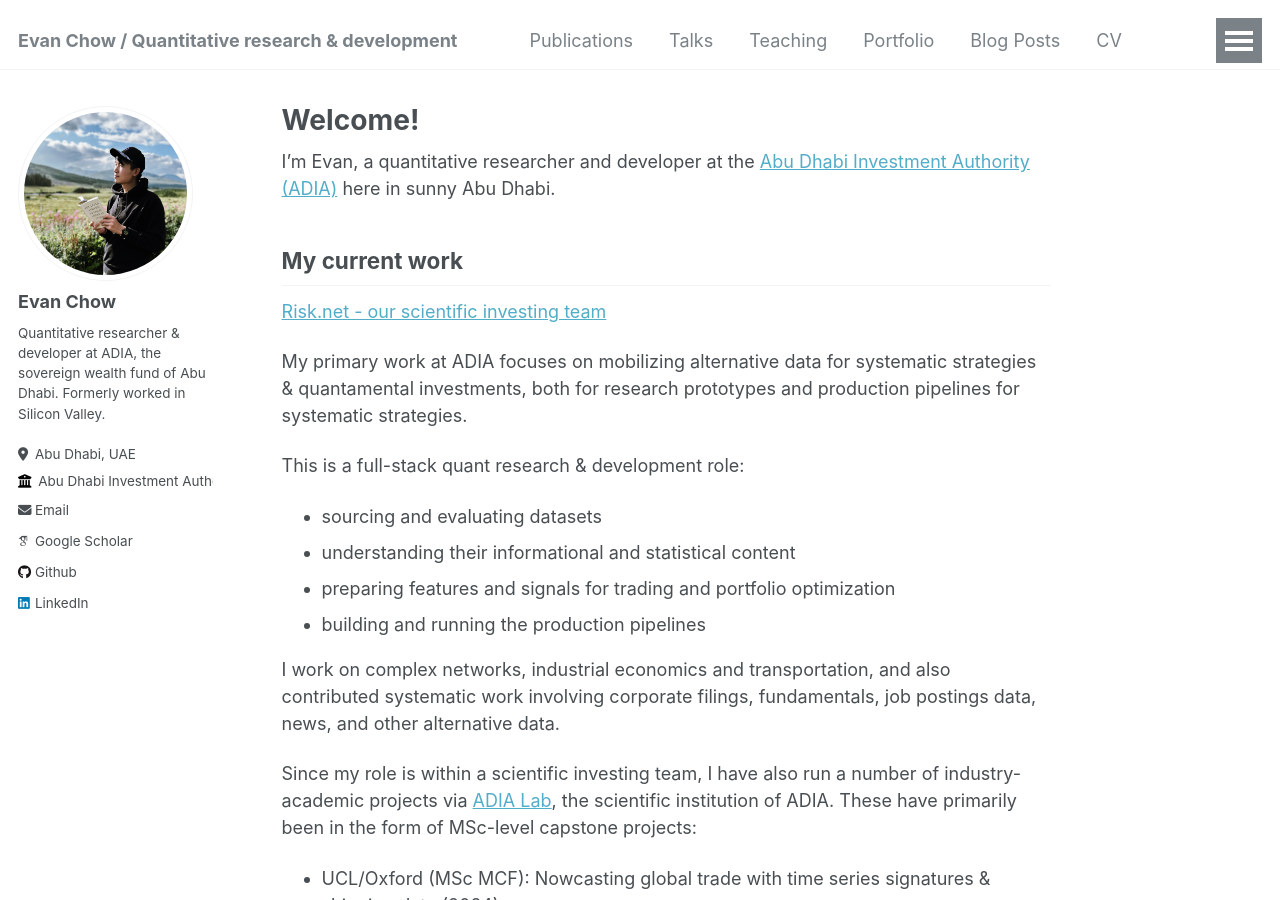
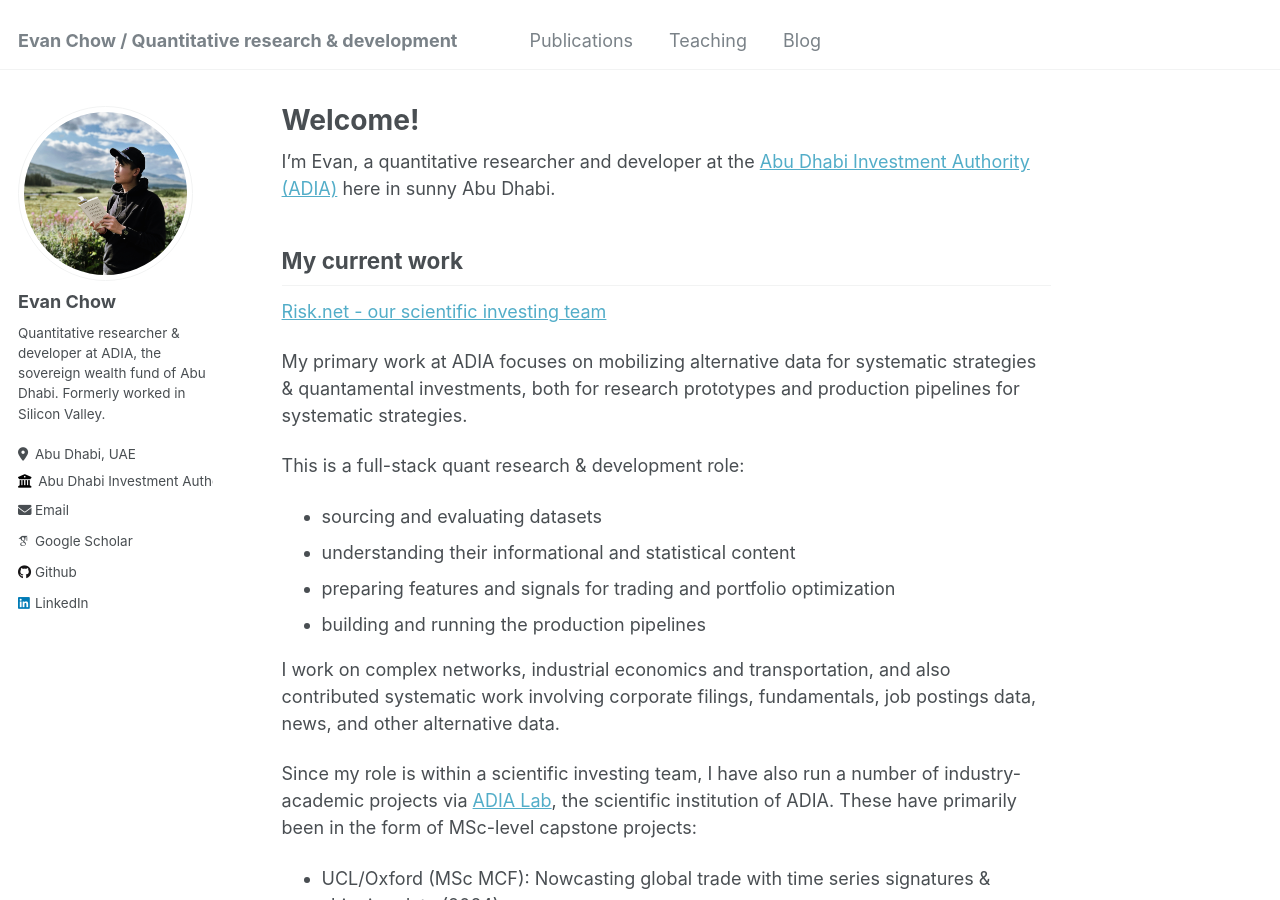
Before and after one commit to evnchw/evnchw.github.io, a Jekyll site: the page built from _pages/about.md, in a window 1280 px wide and 900 px high. Built offline with Jekyll 4.4.1, drawn with Linux system fonts in a browser that asks for light colours; some web fonts are replaced; some of the changed lines change nothing that is shown.

Commit message:
Update navigation.yml

```diff
--- a/_data/navigation.yml
+++ b/_data/navigation.yml
@@ -3,20 +3,20 @@
   - title: "Publications"
     url: /publications/
 
-  - title: "Talks"
-    url: /talks/
+  # - title: "Talks"
+    # url: /talks/
 
   - title: "Teaching"
     url: /teaching/
 
-  - title: "Portfolio"
-    url: /portfolio/
+  # - title: "Portfolio"
+    # url: /portfolio/
 
-  - title: "Blog Posts"
+  - title: "Blog"
     url: /year-archive/
 
-  - title: "CV"
-    url: /cv/
+  # - title: "CV"
+    # url: /cv/
 
-  - title: "Guide"
-    url: /markdown/
+  # - title: "Guide"
+    # url: /markdown/
```
